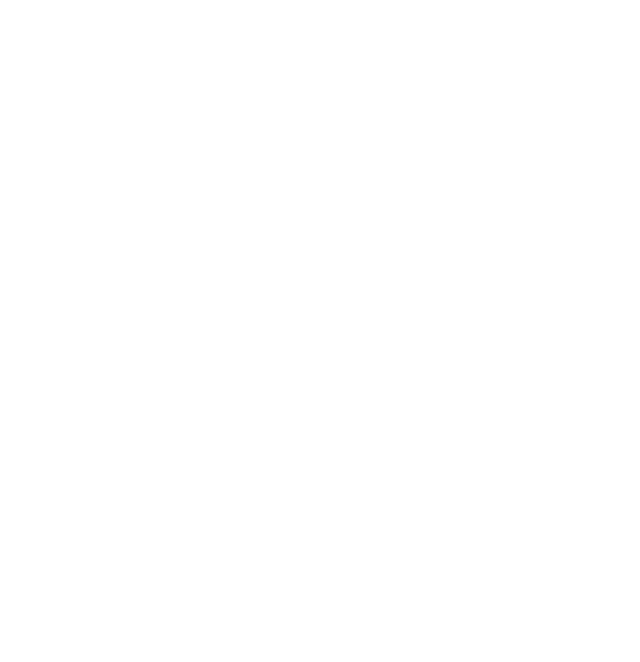
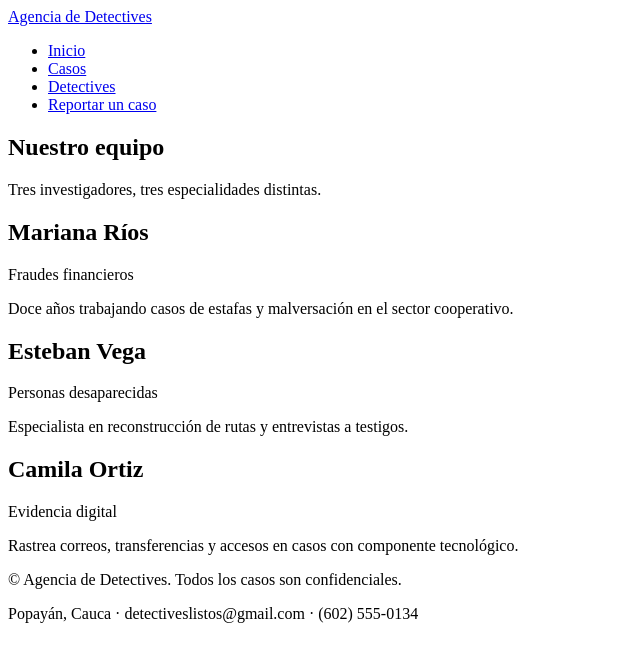
Before and after one commit to caroltroyanou-tech/Agencia-De-Detectives., a plain HTML site: page detectives.html in a window 1280 px wide. Shown: the whole page, without its empty margins (0-640 px from the left). Drawn offline with Linux system fonts and the light colour scheme.

Commit message:
Correccion pagina detectives

```diff
--- a/detectives.html
+++ b/detectives.html
@@ -0,0 +1,92 @@
+<!DOCTYPE html>
+<html lang="en">
+<head>
+    <meta charset="UTF-8">
+    <meta name="viewport" content="width=device-width, initial-scale=1.0">
+    <title>Detectives</title>
+</head>
+<body>
+ <header>
+        <div>
+
+            <a href="index.html">
+                Agencia de Detectives
+            </a>
+
+            <nav>
+                <ul>
+                    <li>
+                        <a href="index.html">Inicio</a>
+                    </li>
+
+                    <li>
+                        <a href="casos.html">Casos</a>
+                    </li>
+
+                    <li>
+                        <a href="detectives.html">Detectives</a>
+                    </li>
+
+                    <li>
+                        <a href="reportar.html">Reportar un caso</a>
+                    </li>
+                </ul>
+            </nav>
+
+        </div>
+    </header>
+
+    <main>
+
+        <section>
+
+            <h1>Nuestro equipo</h1>
+
+            <p>Tres investigadores, tres especialidades distintas.</p>
+
+            <article>
+
+                <h2>Mariana Ríos</h2>
+
+                <p>Fraudes financieros</p>
+
+                <p>Doce años trabajando casos de estafas y malversación en el sector cooperativo.</p>
+
+            </article>
+
+            <article>
+
+                <h2>Esteban Vega</h2>
+
+                <p>Personas desaparecidas</p>
+
+                <p>Especialista en reconstrucción de rutas y entrevistas a testigos.</p>
+
+            </article>
+
+            <article>
+
+                <h2>Camila Ortiz</h2>
+
+                <p>Evidencia digital</p>
+
+                <p>Rastrea correos, transferencias y accesos en casos con componente tecnológico.</p>
+
+            </article>
+
+        </section>
+
+    </main>
+
+    <footer>
+
+        <p>
+            &copy; Agencia de Detectives. Todos los casos son confidenciales.
+        </p>
+
+        <p>Popayán, Cauca · detectiveslistos@gmail.com · (602) 555-0134</p>
+
+    </footer>
+
+</body>
+</html>
```
Also changed, not shown: index.html (+0 -29 lines).
